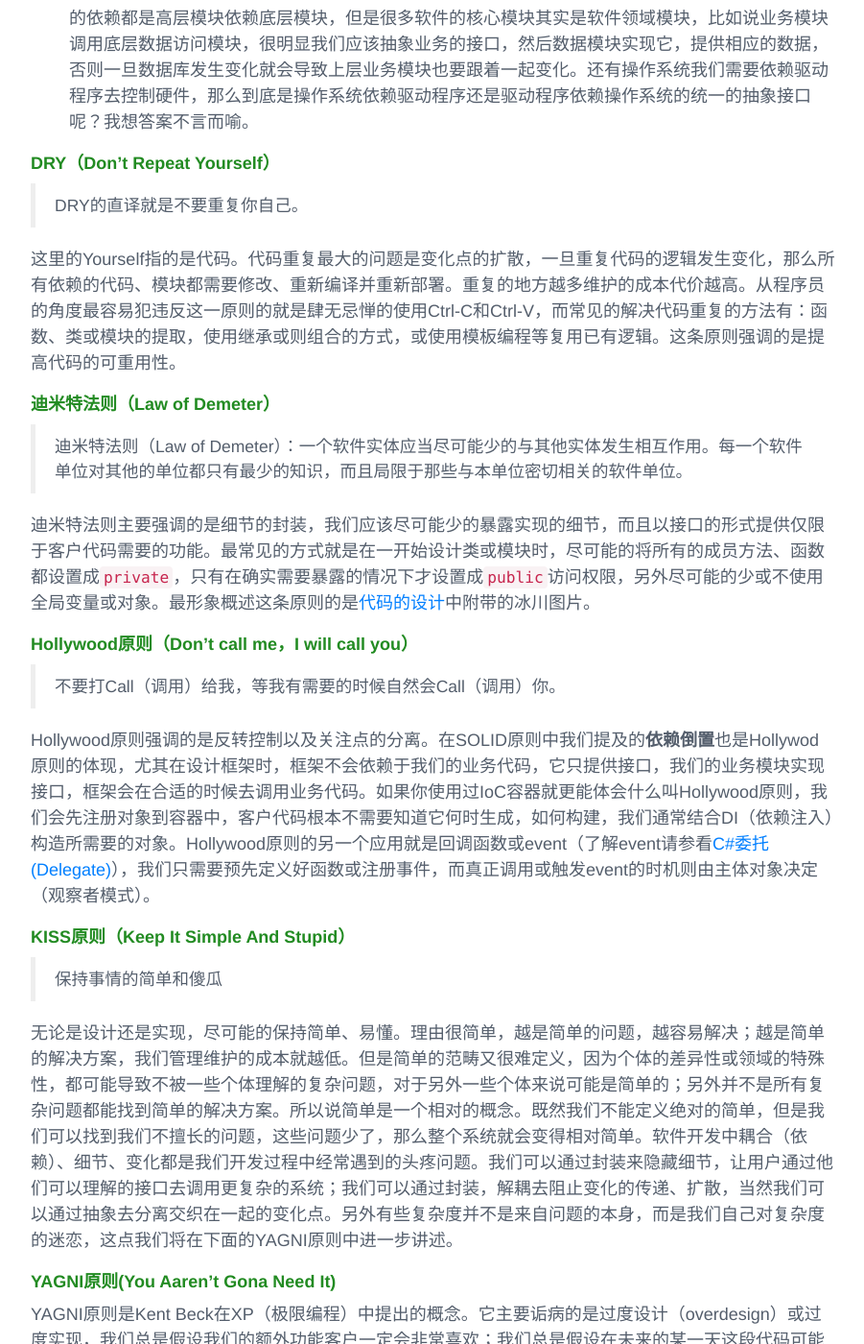
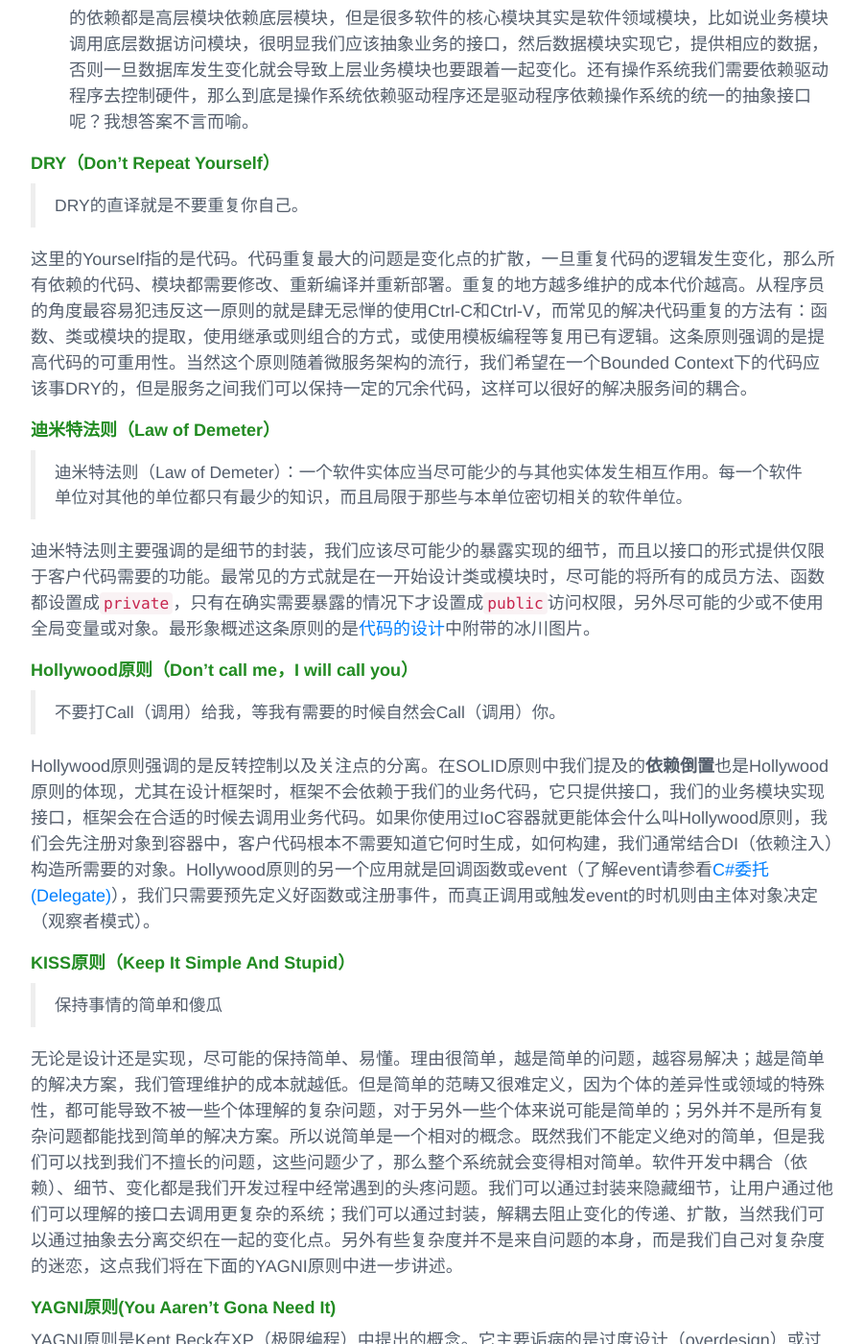
Before and after one commit to qunxi/qunxi.github.io, a Jekyll site: the page built from _posts/2018-01-20-some-coding-principles.md, in a window 1280 px wide and 1400 px high, scrolled down 1725 px. Shown: the whole window at 96% size, without its empty margins (188-1089 px from the left). Built offline with Jekyll 4.4.1, drawn with Linux system fonts in a browser that asks for light colours.

Commit message:
update the posts

```diff
--- a/_posts/2018-01-20-some-coding-principles.md
+++ b/_posts/2018-01-20-some-coding-principles.md
@@ -56,7 +56,7 @@ SOLID原则对于很多开发者并不陌生，在之前的[文章](https://qunx
 
 > DRY的直译就是不要重复你自己。
 
-这里的Yourself指的是代码。代码重复最大的问题是变化点的扩散，一旦重复代码的逻辑发生变化，那么所有依赖的代码、模块都需要修改、重新编译并重新部署。重复的地方越多维护的成本代价越高。从程序员的角度最容易犯违反这一原则的就是肆无忌惮的使用Ctrl-C和Ctrl-V，而常见的解决代码重复的方法有：函数、类或模块的提取，使用继承或则组合的方式，或使用模板编程等复用已有逻辑。这条原则强调的是提高代码的可重用性。
+这里的Yourself指的是代码。代码重复最大的问题是变化点的扩散，一旦重复代码的逻辑发生变化，那么所有依赖的代码、模块都需要修改、重新编译并重新部署。重复的地方越多维护的成本代价越高。从程序员的角度最容易犯违反这一原则的就是肆无忌惮的使用Ctrl-C和Ctrl-V，而常见的解决代码重复的方法有：函数、类或模块的提取，使用继承或则组合的方式，或使用模板编程等复用已有逻辑。这条原则强调的是提高代码的可重用性。当然这个原则随着微服务架构的流行，我们希望在一个Bounded Context下的代码应该事DRY的，但是服务之间我们可以保持一定的冗余代码，这样可以很好的解决服务间的耦合。
 
 ## 迪米特法则（Law of Demeter）
 
@@ -68,7 +68,7 @@ SOLID原则对于很多开发者并不陌生，在之前的[文章](https://qunx
 
 > 不要打Call（调用）给我，等我有需要的时候自然会Call（调用）你。
 
-Hollywood原则强调的是反转控制以及关注点的分离。在SOLID原则中我们提及的**依赖倒置**也是Hollywod原则的体现，尤其在设计框架时，框架不会依赖于我们的业务代码，它只提供接口，我们的业务模块实现接口，框架会在合适的时候去调用业务代码。如果你使用过IoC容器就更能体会什么叫Hollywood原则，我们会先注册对象到容器中，客户代码根本不需要知道它何时生成，如何构建，我们通常结合DI（依赖注入）构造所需要的对象。Hollywood原则的另一个应用就是回调函数或event（了解event请参看[C#委托(Delegate)](https://qunxi.github.io/2016/10/16/csharp-delegate.html)），我们只需要预先定义好函数或注册事件，而真正调用或触发event的时机则由主体对象决定（观察者模式）。
+Hollywood原则强调的是反转控制以及关注点的分离。在SOLID原则中我们提及的**依赖倒置**也是Hollywood原则的体现，尤其在设计框架时，框架不会依赖于我们的业务代码，它只提供接口，我们的业务模块实现接口，框架会在合适的时候去调用业务代码。如果你使用过IoC容器就更能体会什么叫Hollywood原则，我们会先注册对象到容器中，客户代码根本不需要知道它何时生成，如何构建，我们通常结合DI（依赖注入）构造所需要的对象。Hollywood原则的另一个应用就是回调函数或event（了解event请参看[C#委托(Delegate)](https://qunxi.github.io/2016/10/16/csharp-delegate.html)），我们只需要预先定义好函数或注册事件，而真正调用或触发event的时机则由主体对象决定（观察者模式）。
 
 ## KISS原则（Keep It Simple And Stupid）
 
```
Also changed, not shown: _posts/2019-01-23-microserivce-domain-drive-design.md (+1 -1 lines).
